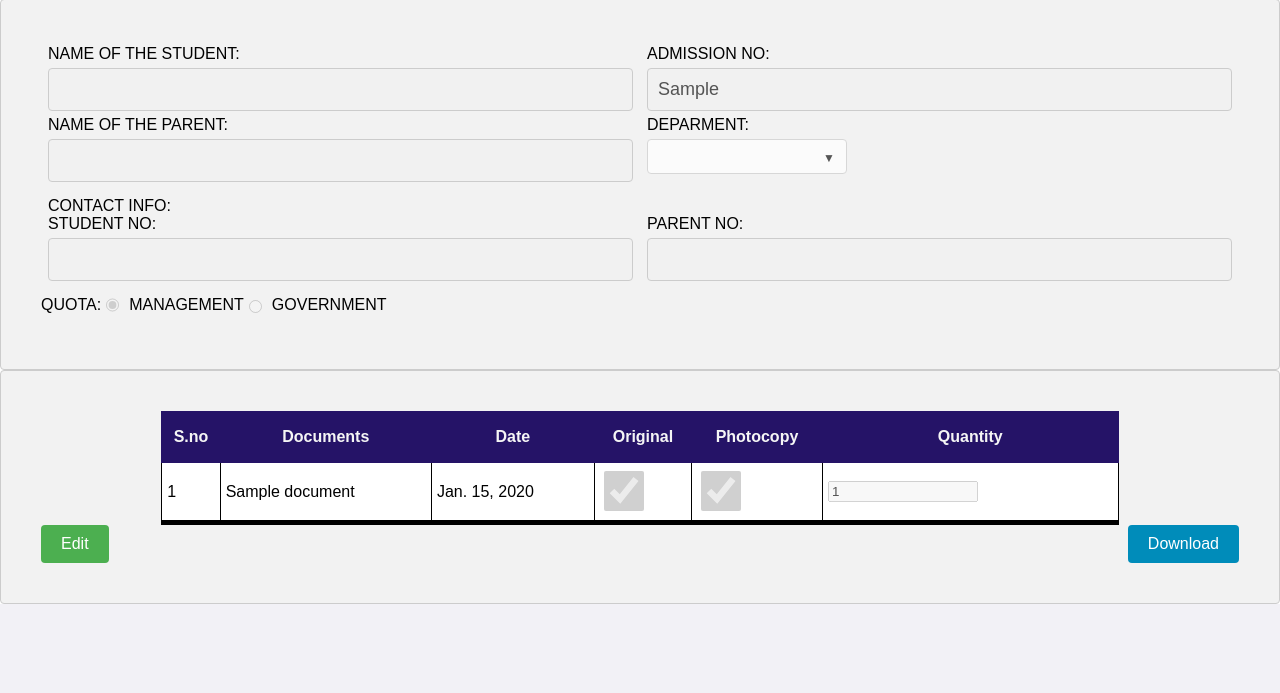
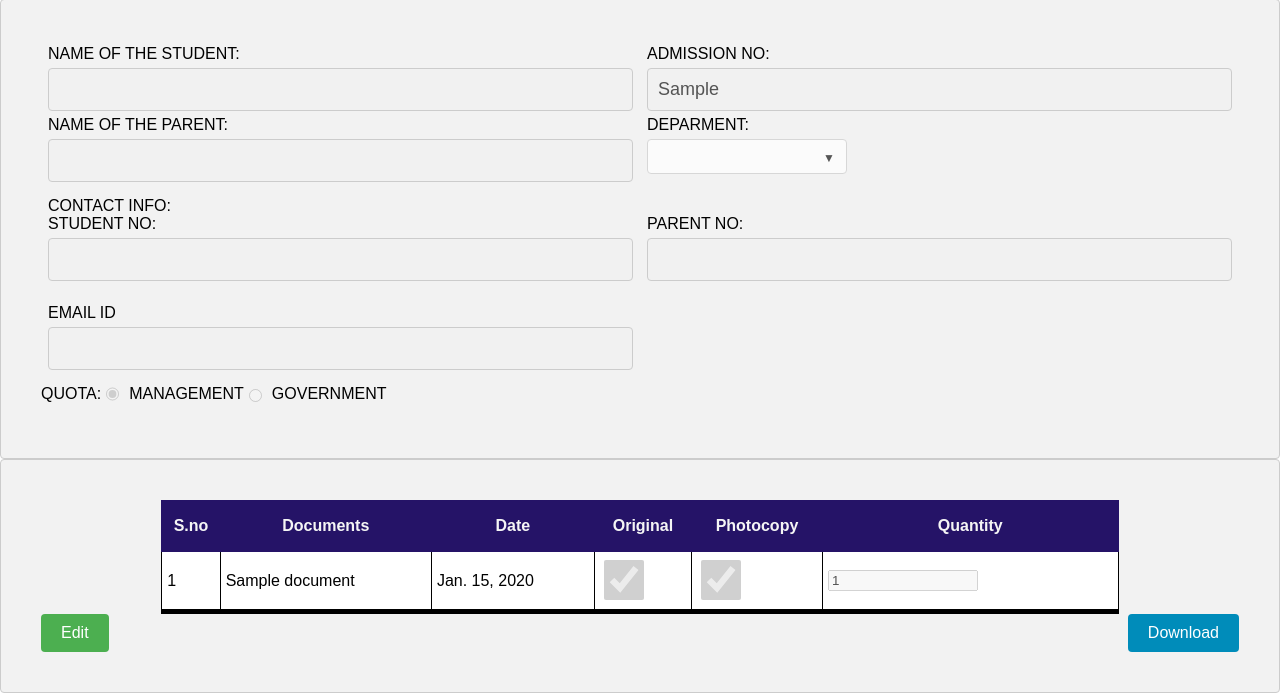
Before and after one commit to Kite-IPS/doc-portal, a Django app: template portal/templates/next-page.html in a window 1280 px wide. Shown: the part 230-923 px from the top of the page. Before the commit the page ends 834 px from the top, so only its background shows below. Run offline with Django 4.2, Linux system fonts and the light colour scheme; tables that the repository leaves empty hold one stand-in row (values such as "Sample post"); the template is opened without the code that fills it: values that come from a table or form of the project are taken from there, most other values are stand-ins (such as "Sample title", 1, 10 or a date in 2020); data that the repository does not hold is empty.

Commit message:
added email in view page

```diff
--- a/portal/templates/next-page.html
+++ b/portal/templates/next-page.html
@@ -158,6 +158,10 @@
         <br><label for="contact2">PARENT NO:</label>
         <input type="text" id="contact2" name="contact2" value="{{student.parent_number}}" disabled>
       </div>
+      <div class="form-column">
+        <br><label for="email">EMAIL ID</label>
+        <input type="email" class="email" id="email" name="email" value="{{student.email}}" disabled>
+      </div>
     </div>
 
     <div class="form-row">
```
